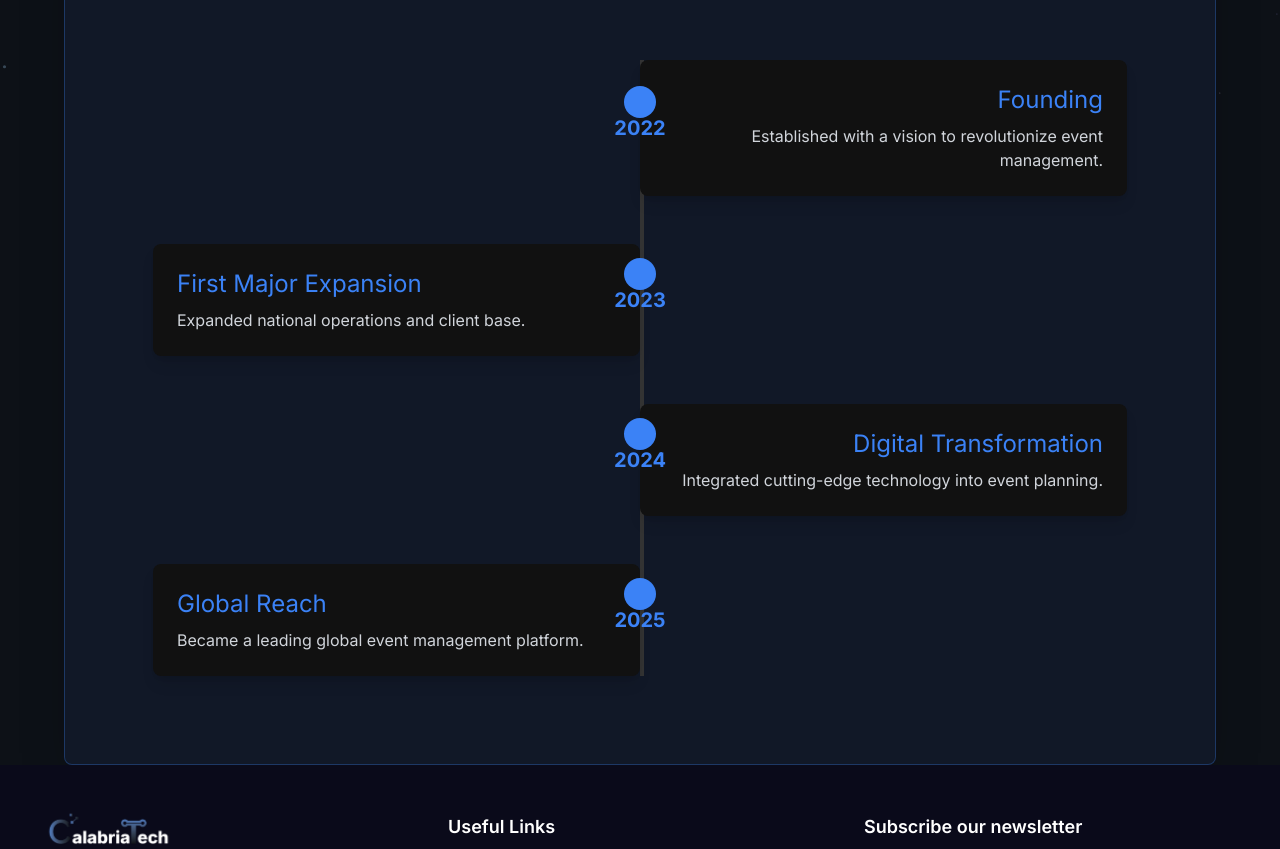
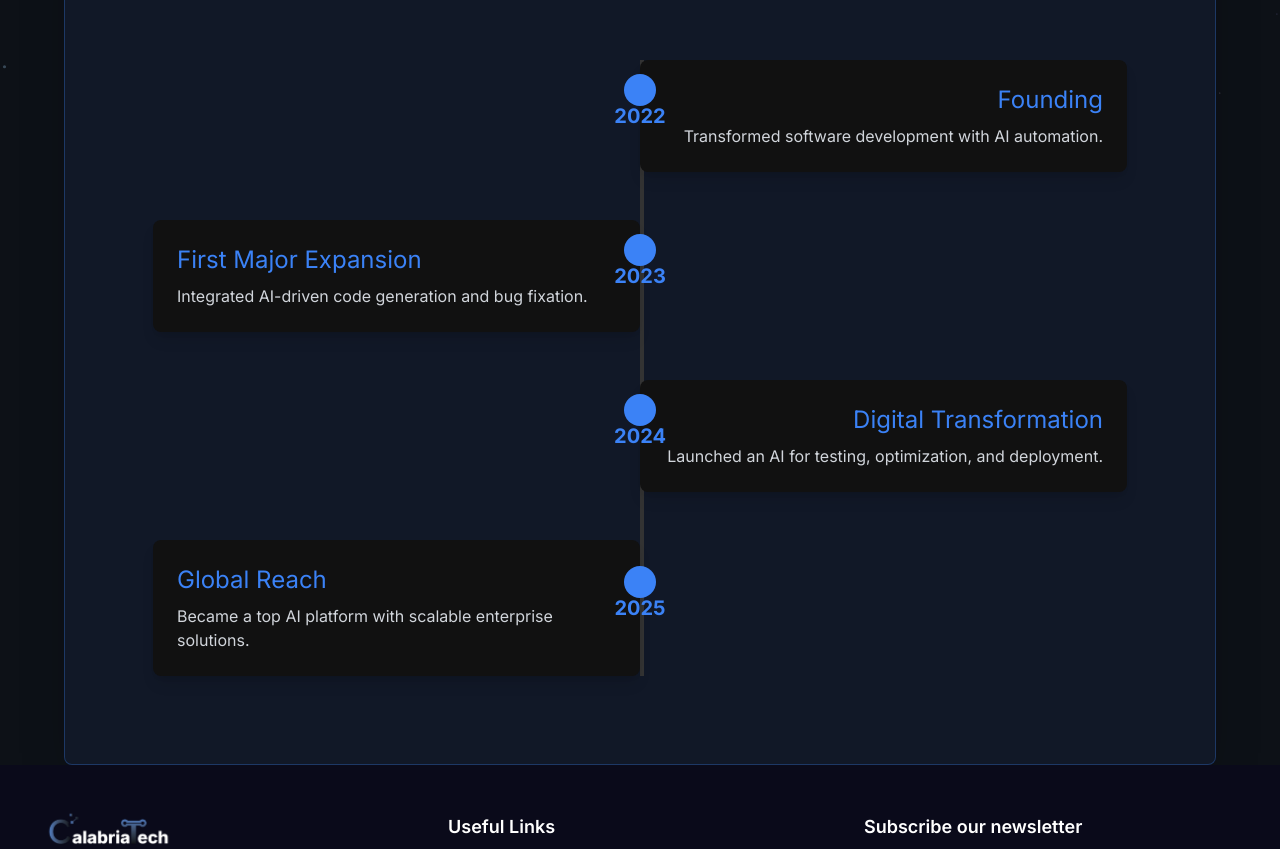
Before and after one commit to Samaralagan/landing-page, a React (Vite) app: page /about in a window 1280 px wide. Shown: the part 680-1529 px from the top of the page. Built offline with nearby package versions, Linux system fonts and the light colour scheme.

Commit message:
Layout modification17

```diff
--- a/src/pages/About.jsx
+++ b/src/pages/About.jsx
@@ -134,24 +134,25 @@ const About = () => {
                   year: 2022,
                   title: "Founding",
                   description:
-                    "Established with a vision to revolutionize event management.",
+                    "Transformed software development with AI automation.",
                 },
                 {
                   year: 2023,
                   title: "First Major Expansion",
-                  description: "Expanded national operations and client base.",
+                  description:
+                    "Integrated AI-driven code generation and bug fixation.",
                 },
                 {
                   year: 2024,
                   title: "Digital Transformation",
                   description:
-                    "Integrated cutting-edge technology into event planning.",
+                    "Launched an AI for testing, optimization, and deployment.",
                 },
                 {
                   year: 2025,
                   title: "Global Reach",
                   description:
-                    "Became a leading global event management platform.",
+                    "Became a top AI platform with scalable enterprise solutions.",
                 },
               ].map((item, index) => (
                 <motion.div
```
